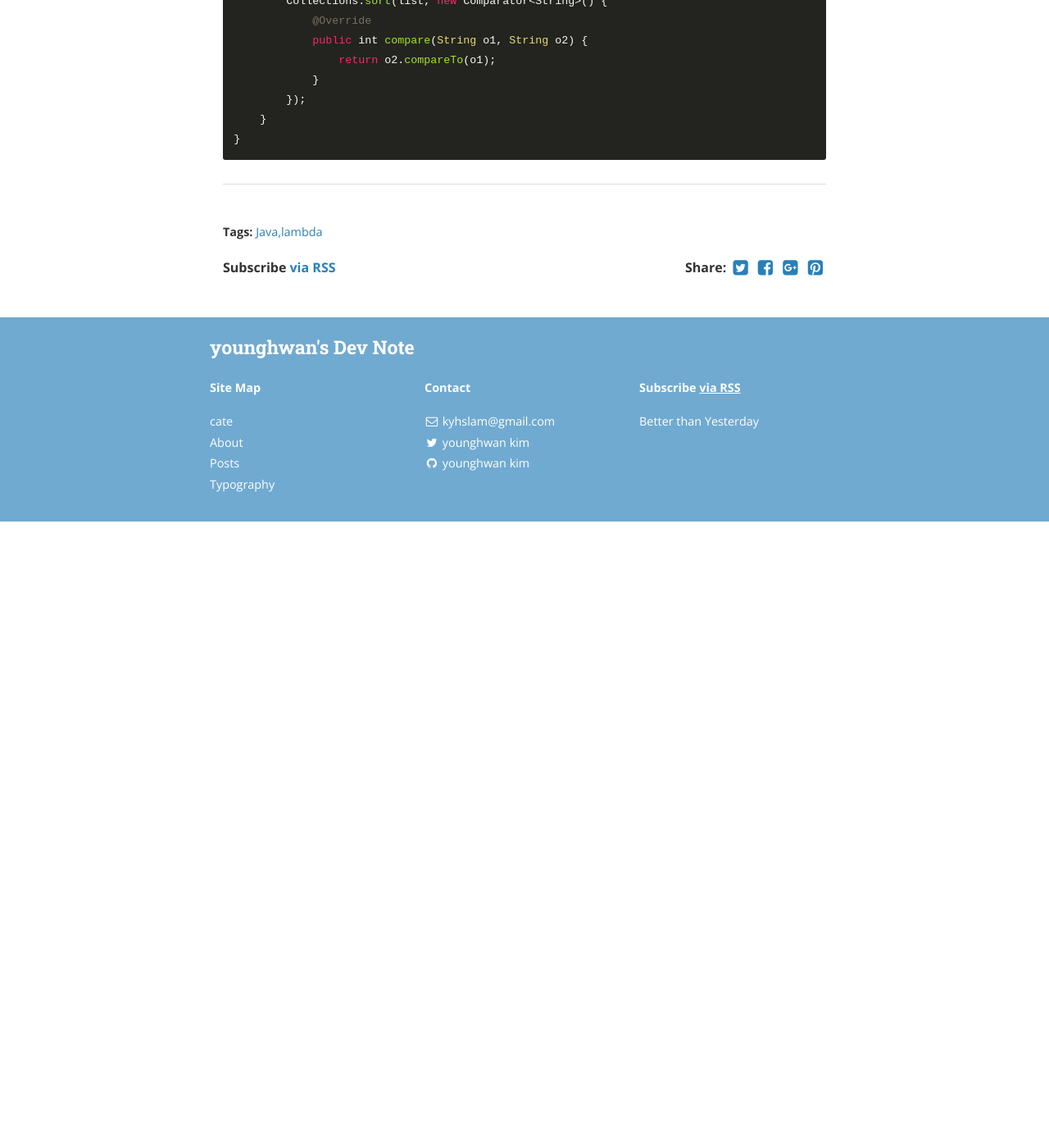
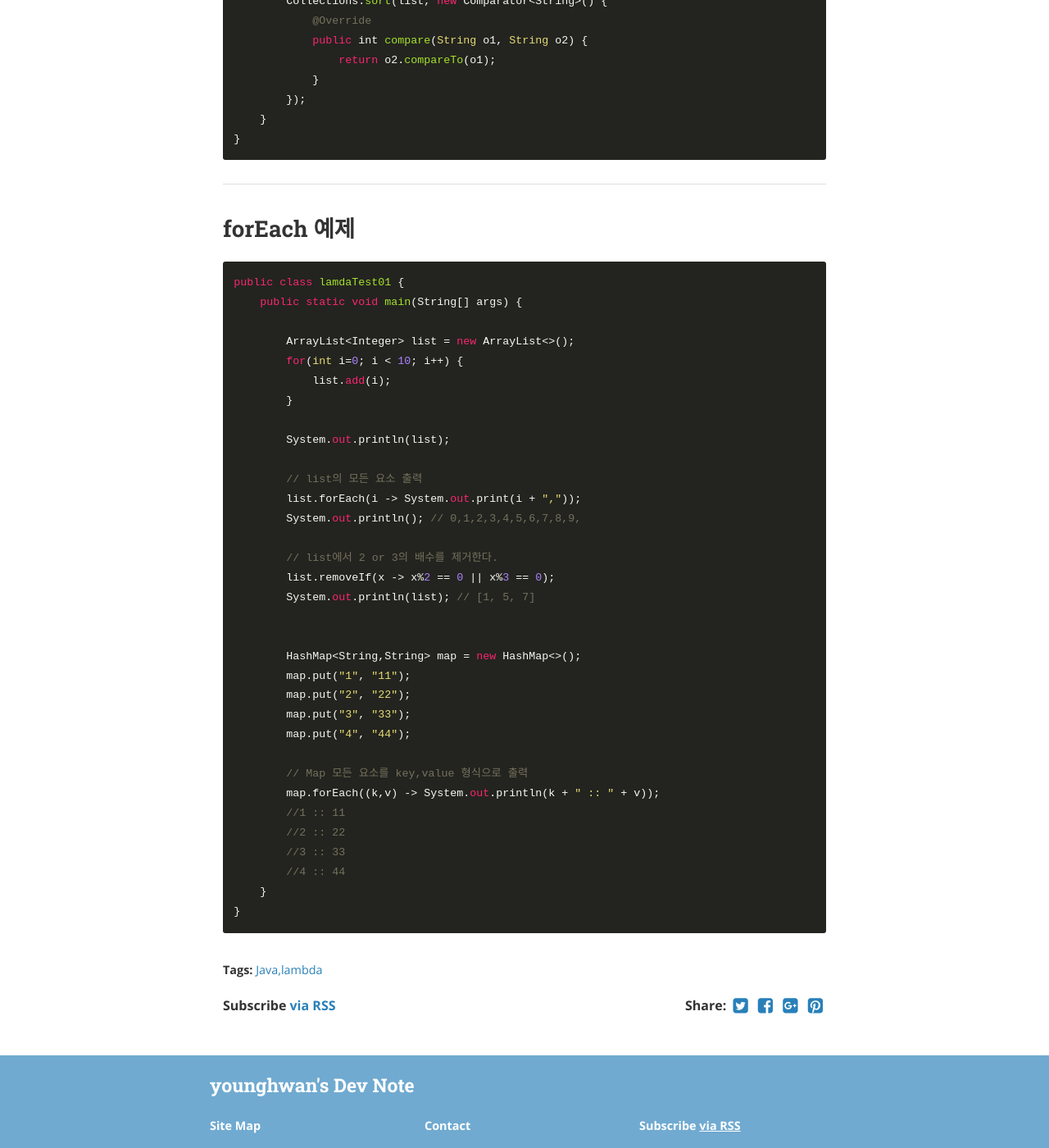
Before and after one commit to yOneChu/kyhslam.github.io, a Jekyll site: the page built from _posts/Java/2016-06-10-[Java] 람다식이란.md, in a window 1280 px wide and 1400 px high, scrolled down 2102 px. Shown: the whole window at 82% size. Built offline with Jekyll 4.4.1, drawn with Linux system fonts in a browser that asks for light colours; nearby versions of some CDN libraries; before the commit the page ends 2738 px from its top, so only the background shows below that.

Commit message:
update content

````diff
--- a/_posts/Java/2016-06-10-[Java] 람다식이란.md
+++ b/_posts/Java/2016-06-10-[Java] 람다식이란.md
@@ -72,3 +72,42 @@ public class wrapper_test01 {
 ```
 
 ---
+
+
+
+## **forEach 예제** ##
+```java
+public class lamdaTest01 {
+    public static void main(String[] args) {
+
+        ArrayList<Integer> list = new ArrayList<>();
+        for(int i=0; i < 10; i++) {
+            list.add(i);
+        }
+
+        System.out.println(list);
+
+        // list의 모든 요소 출력
+        list.forEach(i -> System.out.print(i + ","));
+        System.out.println(); // 0,1,2,3,4,5,6,7,8,9,
+
+        // list에서 2 or 3의 배수를 제거한다.
+        list.removeIf(x -> x%2 == 0 || x%3 == 0);
+        System.out.println(list); // [1, 5, 7]
+
+
+        HashMap<String,String> map = new HashMap<>();
+        map.put("1", "11");
+        map.put("2", "22");
+        map.put("3", "33");
+        map.put("4", "44");
+
+        // Map 모든 요소를 key,value 형식으로 출력
+        map.forEach((k,v) -> System.out.println(k + " :: " + v));
+        //1 :: 11
+        //2 :: 22
+        //3 :: 33
+        //4 :: 44
+    }
+}
+```
````
